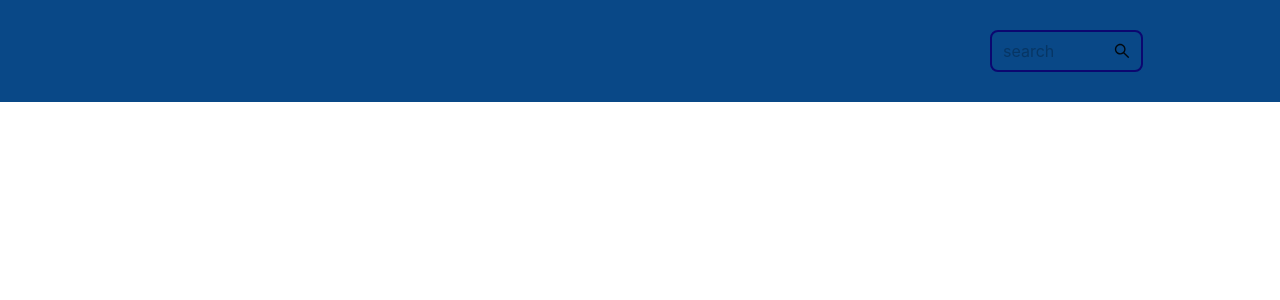
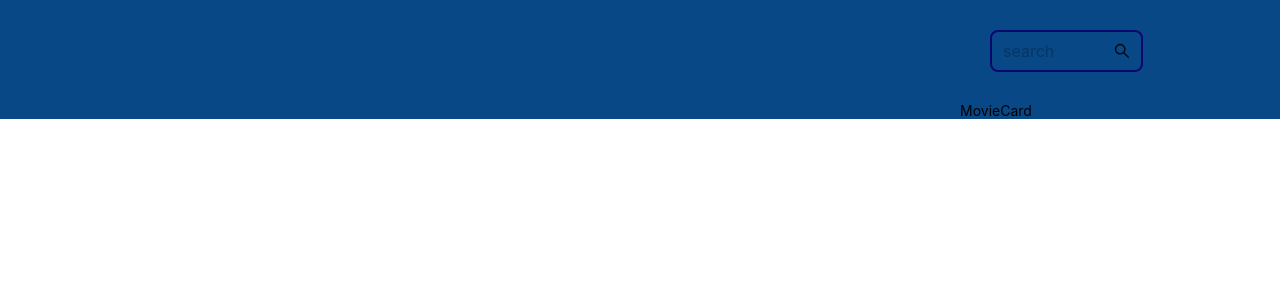
Before and after one commit to Sapnaasubedi/MovieApp, a React (Create React App) app in the folder movie-app/: page / in a window 1280 px wide. Shown: the top 300 px of the page. Built offline with nearby package versions, Linux system fonts and the light colour scheme.

Commit message:
feat: import card component

```diff
--- a/movie-app/src/App.js
+++ b/movie-app/src/App.js
@@ -1,6 +1,7 @@
 import { Row, Col } from "antd";
 import React from "react";
 import SearchBox from "./components/SearchBox";
+import MovieCard from "./components/MovieCard";
 
 const App = () => {
   return (
@@ -9,6 +10,7 @@ const App = () => {
 
         <Col span={4} offset={18}>
           <SearchBox />
+          <MovieCard/>
         </Col>
       </Row>
 
```
